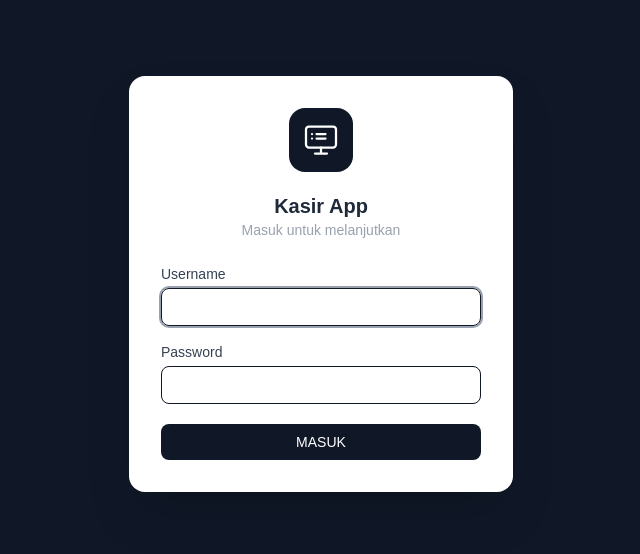
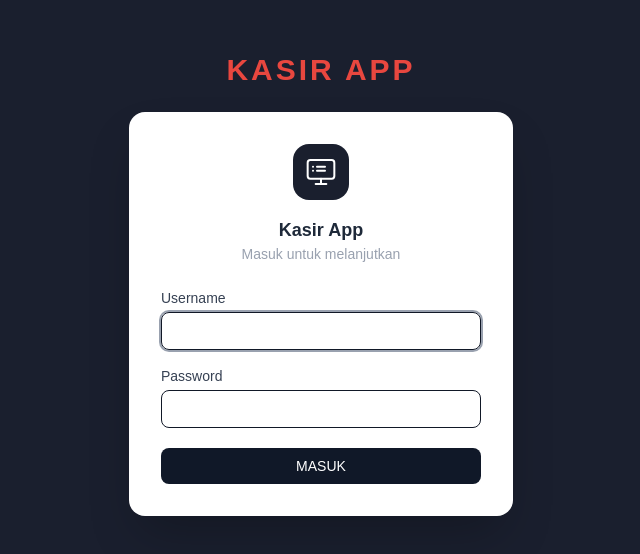
Before and after one commit to faqih28alam/Cashier-App, a Next.js app in the folder frontend/: page /login in a window 1280 px wide. Shown: the part 116-670 px from the top of the page, without its empty margins (319-959 px from the left). Built offline with nearby package versions, Linux system fonts and the light colour scheme; no server answers.

Commit message:
style: restore KASIR APP brand on login page - Keep "KASIR APP" in red (#e8473f) bold uppercase above the login card - Background matches brand dark navy (#1a1f2e) - Card shows register icon + toko name from settings as subtitle

```diff
--- a/frontend/app/(auth)/login/page.tsx
+++ b/frontend/app/(auth)/login/page.tsx
@@ -35,12 +35,17 @@ export default function LoginPage() {
   }
 
   return (
-    <div className="min-h-screen flex items-center justify-center bg-gray-900">
+    <div className="min-h-screen flex flex-col items-center justify-center bg-[#1a1f2e] gap-6">
+      {/* Brand */}
+      <h1 className="text-3xl font-extrabold tracking-widest text-[#e8473f] uppercase select-none">
+        Kasir App
+      </h1>
+
       <div className="bg-white rounded-2xl shadow-2xl w-full max-w-sm p-8">
         {/* Logo */}
-        <div className="flex justify-center mb-5">
-          <div className="bg-gray-900 rounded-2xl w-16 h-16 flex items-center justify-center">
-            <svg viewBox="0 0 24 24" fill="none" className="w-9 h-9 text-white" stroke="currentColor" strokeWidth={1.5}>
+        <div className="flex justify-center mb-4">
+          <div className="bg-[#1a1f2e] rounded-2xl w-14 h-14 flex items-center justify-center">
+            <svg viewBox="0 0 24 24" fill="none" className="w-8 h-8 text-white" stroke="currentColor" strokeWidth={1.5}>
               <rect x="2" y="3" width="20" height="14" rx="2" strokeLinejoin="round" />
               <path d="M8 21h8M12 17v4" strokeLinecap="round" />
               <path d="M6 8h.01M6 11h.01M9 8h6M9 11h6" strokeLinecap="round" />
@@ -48,8 +53,8 @@ export default function LoginPage() {
           </div>
         </div>
 
-        {/* Store name */}
-        <h1 className="text-xl font-bold text-gray-800 text-center">{namaToko}</h1>
+        {/* Store name from settings */}
+        <h2 className="text-lg font-bold text-gray-800 text-center">{namaToko}</h2>
         <p className="text-sm text-gray-400 text-center mb-6">Masuk untuk melanjutkan</p>
 
         <form onSubmit={handleSubmit} className="flex flex-col gap-4">
```
